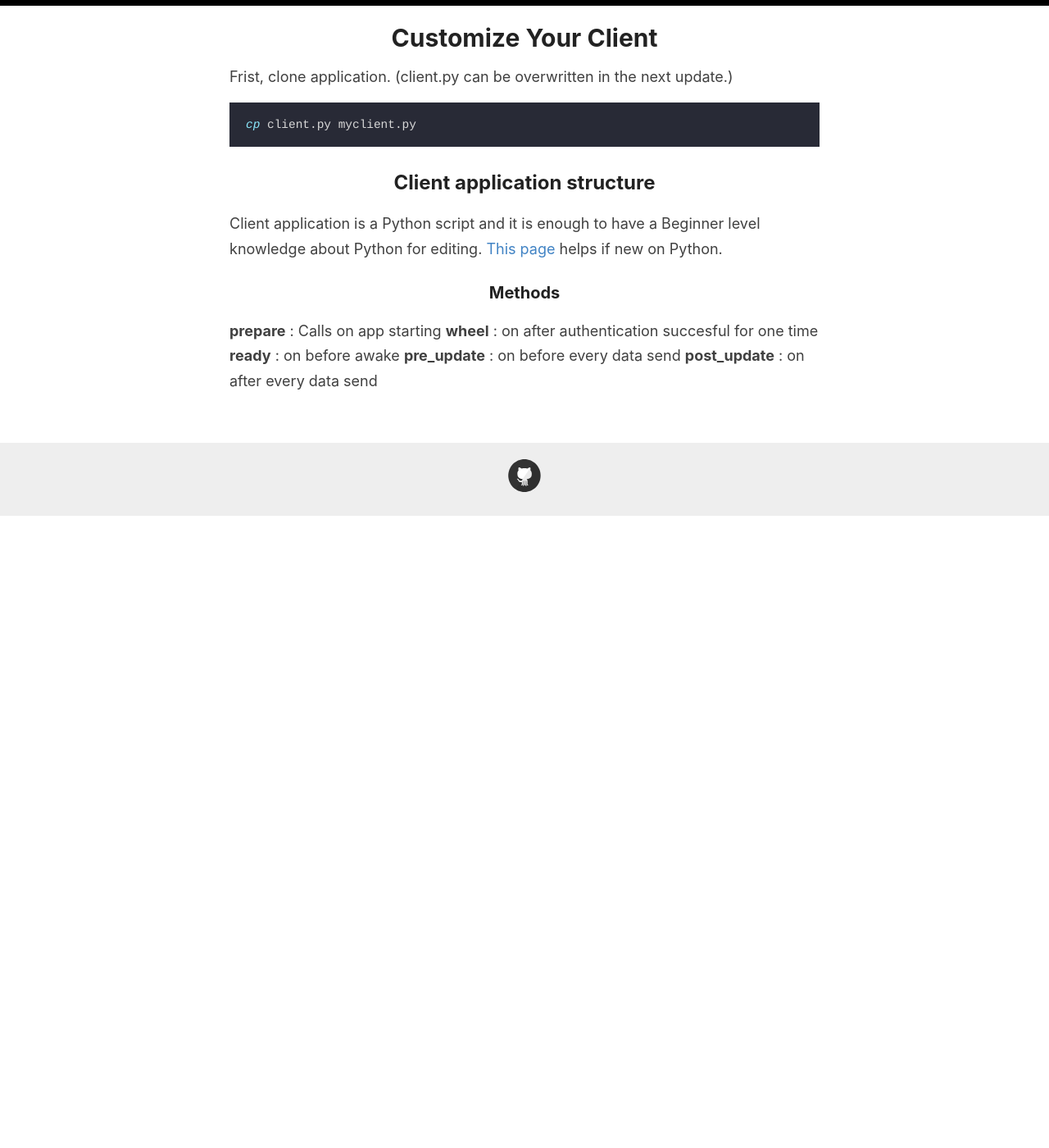
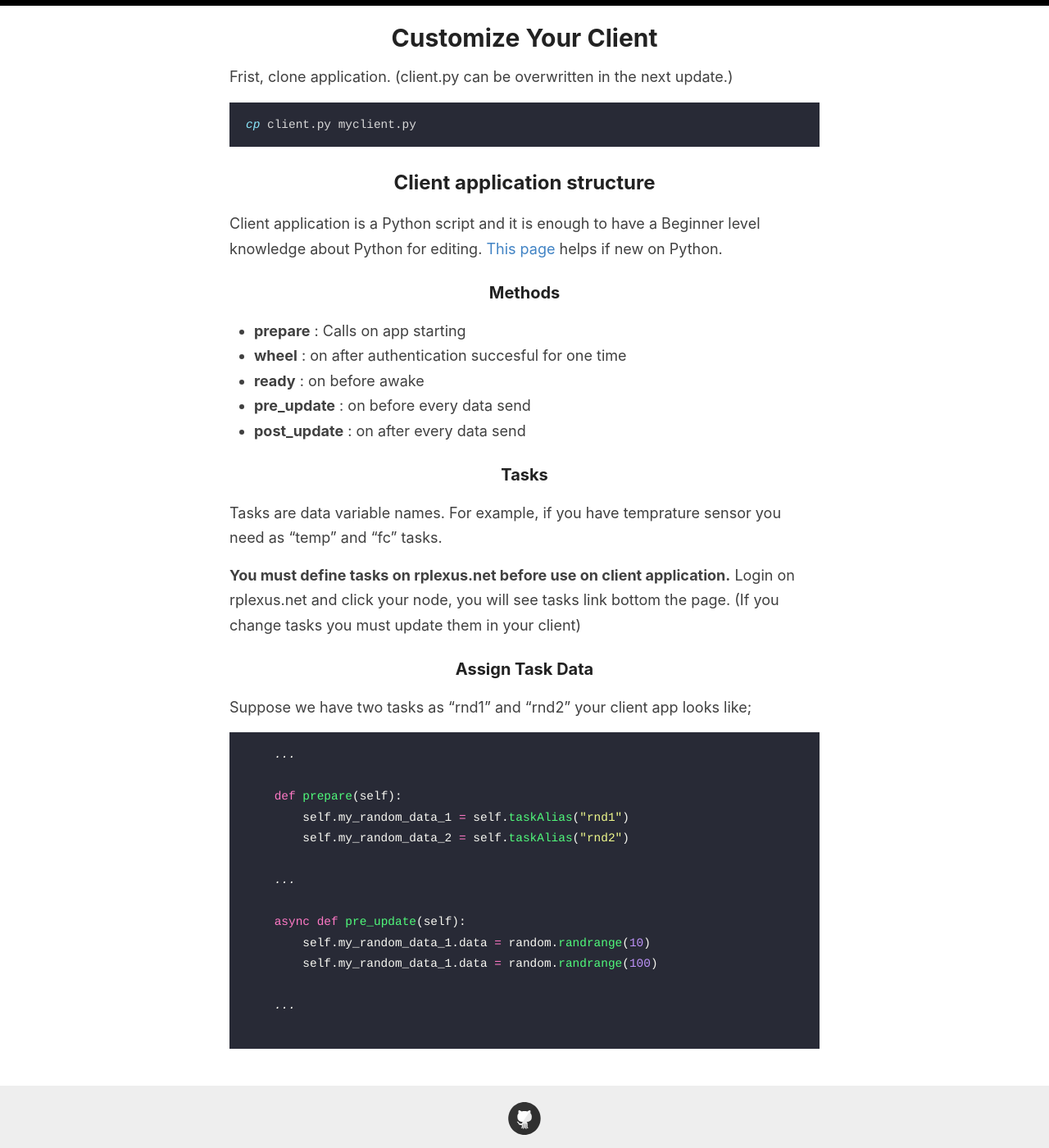
Before and after one commit to alierkanimrek/rplexusdocs, a Jekyll site: the page built from _pages/getting-started.md, in a window 1280 px wide and 1400 px high, scrolled down 2601 px. Shown: the whole window at 82% size. Built offline with Jekyll 4.4.1, drawn with Linux system fonts in a browser that asks for light colours; before the commit the page ends 3231 px from its top, so only the background shows below that.

Commit message:
Update getting-started.md

````diff
--- a/_pages/getting-started.md
+++ b/_pages/getting-started.md
@@ -82,8 +82,33 @@ cp client.py myclient.py
 Client application is a Python script and it is enough to have a Beginner level knowledge about Python for editing. [This page](https://www.w3schools.com/python/python_syntax.asp){:target="_blank"} helps if new on Python.
 
 ### Methods
-**prepare** : Calls on app starting
-**wheel** : on after authentication succesful for one time
-**ready** : on before awake
-**pre_update** : on before every data send
-**post_update** : on after every data send
+* **prepare** : Calls on app starting
+* **wheel** : on after authentication succesful for one time
+* **ready** : on before awake
+* **pre_update** : on before every data send
+* **post_update** : on after every data send
+
+### Tasks
+Tasks are data variable names. For example, if you have temprature sensor you need as "temp" and "fc" tasks.
+
+**You must define tasks on rplexus.net before use on client application.** Login on rplexus.net and click your node, you will see tasks link bottom the page. (If you change tasks you must update them in your client)
+
+### Assign Task Data
+Suppose we have two tasks as "rnd1" and "rnd2" your client app looks like;
+
+```python
+    ...
+
+    def prepare(self):
+        self.my_random_data_1 = self.taskAlias("rnd1")
+        self.my_random_data_2 = self.taskAlias("rnd2")
+
+    ...
+
+    async def pre_update(self):
+        self.my_random_data_1.data = random.randrange(10)
+        self.my_random_data_1.data = random.randrange(100)
+
+    ...
+
+```
````
